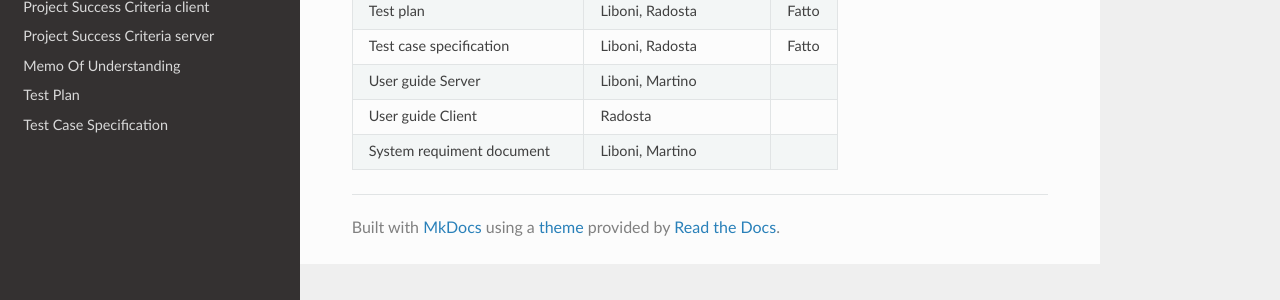
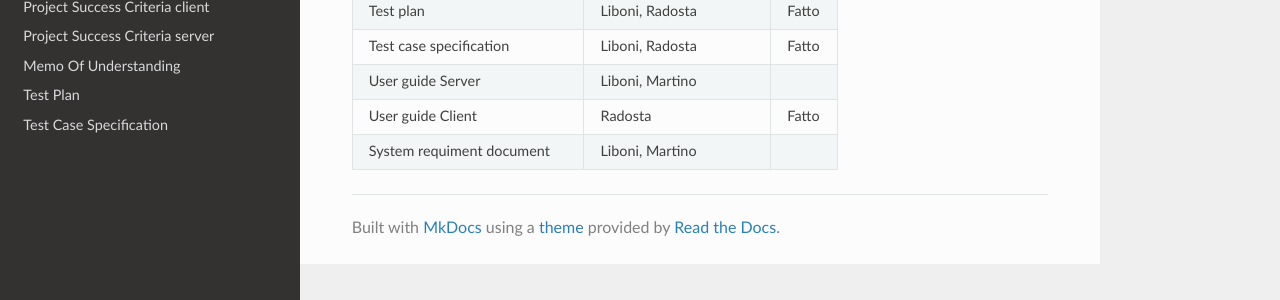
Before and after one commit to FrankMartinuz/2020_5BI_team1_Liboni, an MkDocs documentation site: the page built from docs/Divisione compiti.md, in a window 1280 px wide. Shown: the part 350-650 px from the top of the page. Built offline with MkDocs 1.6.1, drawn with Linux system fonts in a browser that asks for light colours; nearby versions of some CDN libraries.

Commit message:
Update Divisione compiti.md

```diff
--- a/docs/Divisione compiti.md
+++ b/docs/Divisione compiti.md
@@ -9,5 +9,5 @@
 | Test plan | Liboni, Radosta  |Fatto |
 | Test case specification | Liboni, Radosta | Fatto |
 | User guide Server | Liboni, Martino ||
-| User guide Client | Radosta ||
+| User guide Client | Radosta | Fatto |
 | System requiment document | Liboni, Martino ||
```
